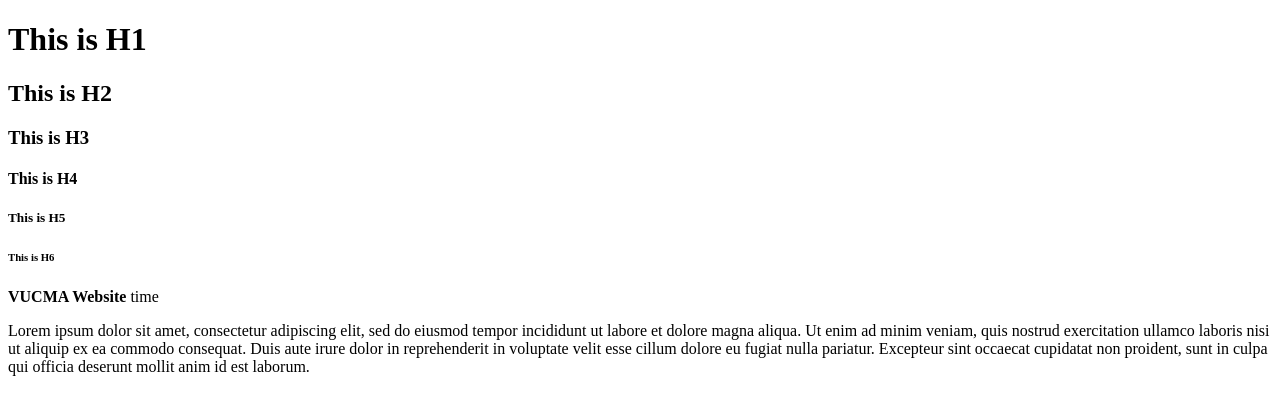
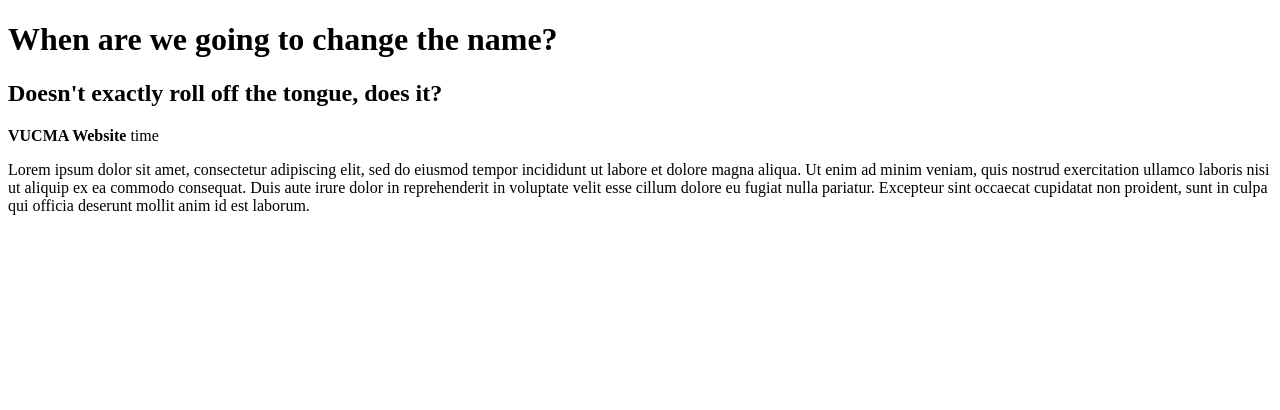
Before and after one commit to aachwell/vucma, a plain HTML site: page index.html in a window 1280 px wide. Drawn offline with Linux system fonts and the light colour scheme.

Commit message:
Update index.html

```diff
--- a/index.html
+++ b/index.html
@@ -4,16 +4,12 @@
 	<head>
 		<meta charset="utf-8">
 		<meta name="viewport" content="width=device-width, initial-scale=1">
-		<title>VUCMA Organization Website</title>
+		<title>VUCMA</title>
 	</head>
 
 	<body>
-		<h1>This is H1</h1>
-		<h2>This is H2</h2>
-		<h3>This is H3</h3>
-		<h4>This is H4</h4>
-		<h5>This is H5</h5>
-		<h6>This is H6</h6>
+		<h1>When are we going to change the name?</h1>
+		<h2>Doesn't exactly roll off the tongue, does it?</h2>
 
 		<b> VUCMA Website </b> time
 
```
